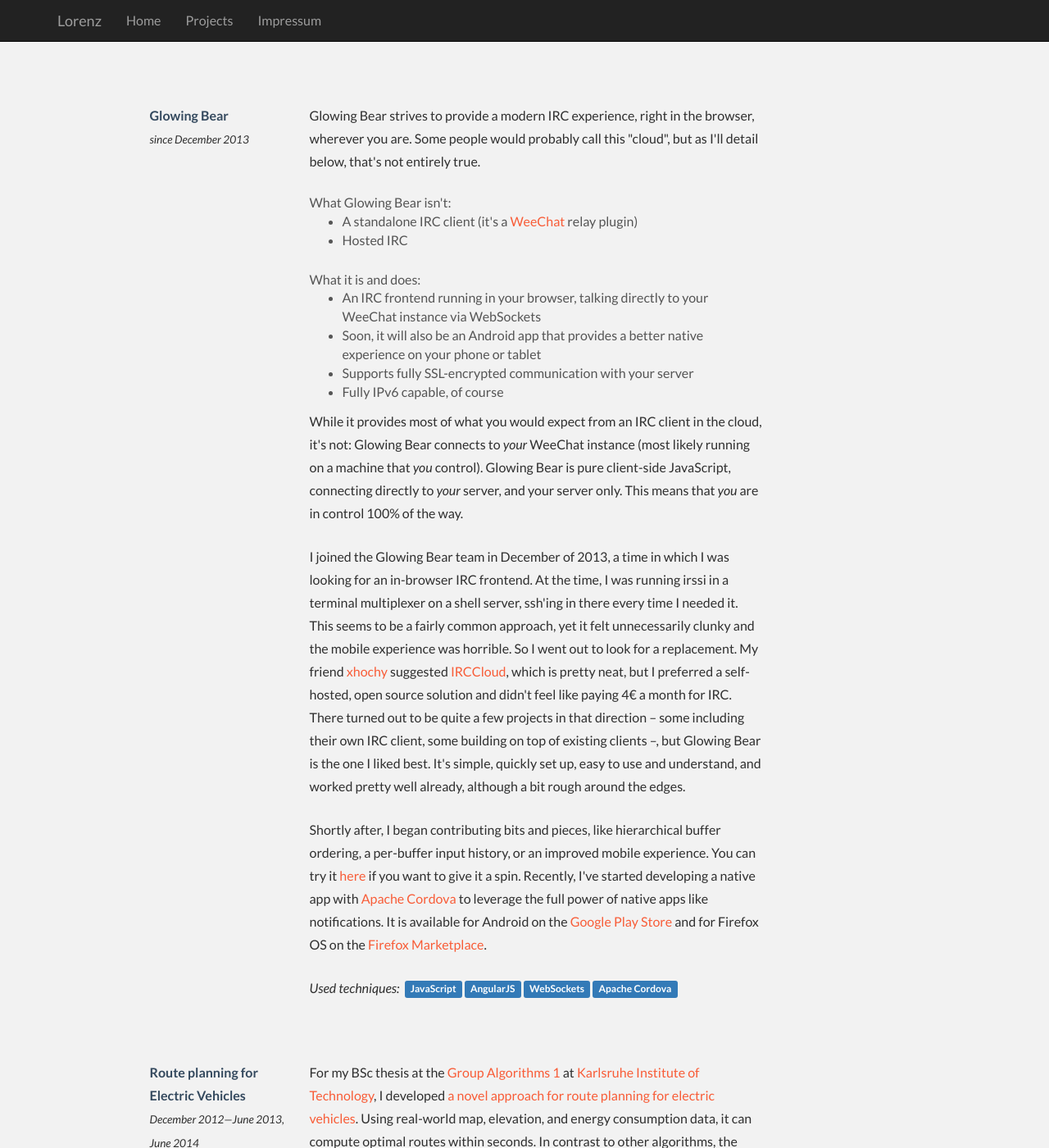
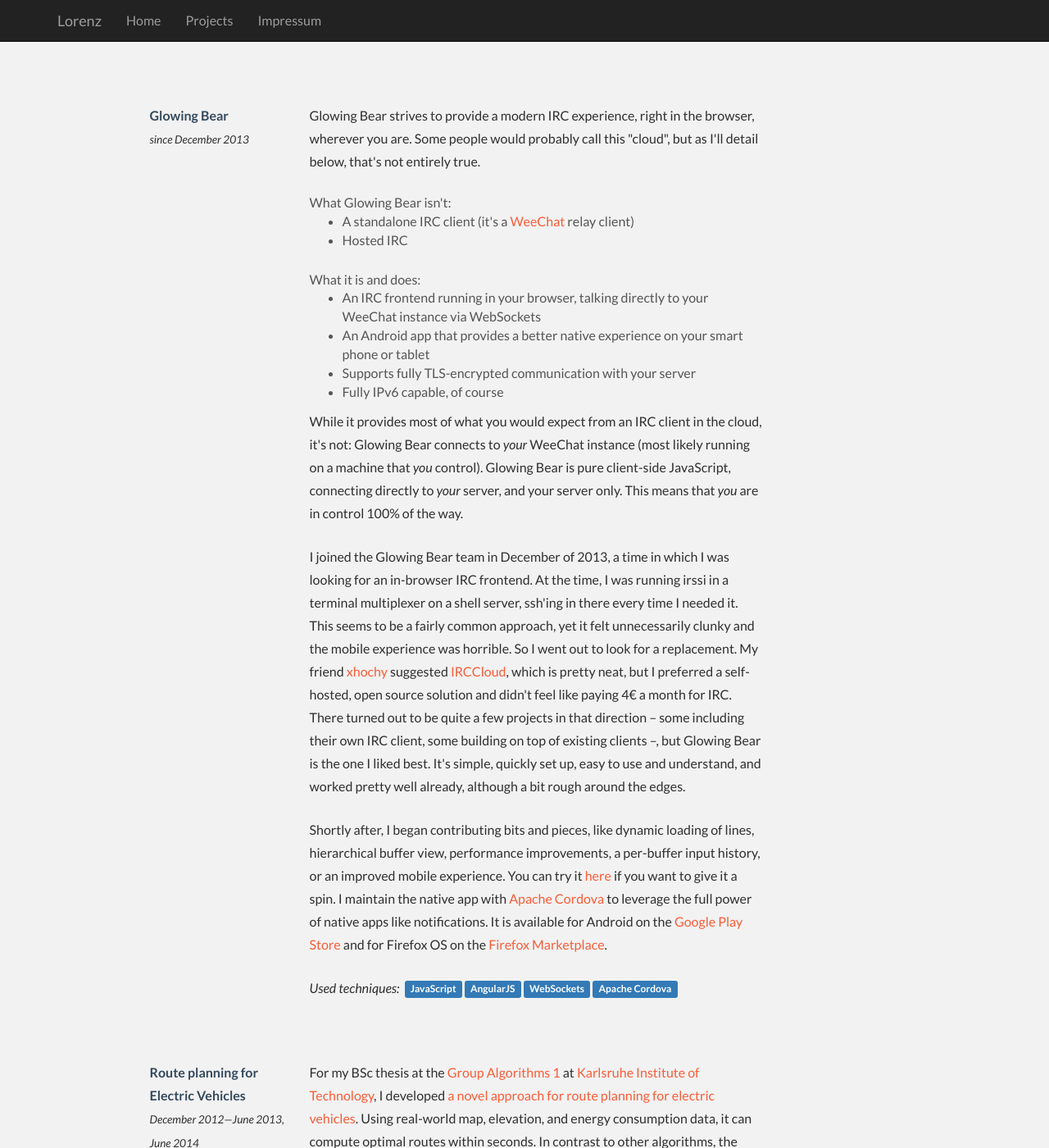
Before and after one commit to lorenzhs/lorenzhs.github.io, a Jekyll site: the page built from projects.html, in a window 1280 px wide and 1400 px high, scrolled down 431 px. Shown: the whole window at 82% size. Built offline with Jekyll 4.4.1, drawn with Linux system fonts in a browser that asks for light colours; nearby versions of some CDN libraries.

Commit message:
Fix Glowing Bear stuff on projects page

```diff
--- a/projects.html
+++ b/projects.html
@@ -52,15 +52,15 @@
             </p>
             <span>What Glowing Bear isn't:</span>
             <ul>
-                <li>A standalone IRC client (it's a <a href="http://www.weechat.org/">WeeChat</a> relay plugin)</li>
+                <li>A standalone IRC client (it's a <a href="http://www.weechat.org/">WeeChat</a> relay client)</li>
                 <li>Hosted IRC</li>
             </ul>
             </p>
             <span>What it is and does:</span>
             <ul>
                 <li>An IRC frontend running in your browser, talking directly to your WeeChat instance via WebSockets</li>
-                <li>Soon, it will also be an Android app that provides a better native experience on your phone or tablet</li>
-                <li>Supports fully SSL-encrypted communication with your server</li>
+                <li>An Android app that provides a better native experience on your smart phone or tablet</li>
+                <li>Supports fully TLS-encrypted communication with your server</li>
                 <li>Fully IPv6 capable, of course</li>
             </ul>
             <p>
@@ -71,7 +71,7 @@
             I joined the Glowing Bear team in December of 2013, a time in which I was looking for an in-browser IRC frontend. At the time, I was running irssi in a terminal multiplexer on a shell server, ssh'ing in there every time I needed it. This seems to be a fairly common approach, yet it felt unnecessarily clunky and the mobile experience was horrible. So I went out to look for a replacement. My friend <a href="https://xhochy.com">xhochy</a> suggested <a href="https://www.irccloud.com/">IRCCloud</a>, which is pretty neat, but I preferred a self-hosted, open source solution and didn't feel like paying 4€ a month for IRC. There turned out to be quite a few projects in that direction – some including their own IRC client, some building on top of existing clients –, but Glowing Bear is the one I liked best. It's simple, quickly set up, easy to use and understand, and worked pretty well already, although a bit rough around the edges.
             </p>
             <p>
-            Shortly after, I began contributing bits and pieces, like hierarchical buffer ordering, a per-buffer input history, or an improved mobile experience. You can try it <a href="http://www.glowing-bear.org">here</a> if you want to give it a spin. Recently, I've started developing a native app with <a href="https://cordova.apache.org/">Apache Cordova</a> to leverage the full power of native apps like notifications. It is available for Android on the <a href="https://play.google.com/store/apps/details?id=com.glowing_bear">Google Play Store</a> and for Firefox OS on the <a href="https://marketplace.firefox.com/app/glowing-bear/">Firefox Marketplace</a>.
+            Shortly after, I began contributing bits and pieces, like dynamic loading of lines, hierarchical buffer view, performance improvements, a per-buffer input history, or an improved mobile experience. You can try it <a href="http://www.glowing-bear.org">here</a> if you want to give it a spin. I maintain the native app with <a href="https://cordova.apache.org/">Apache Cordova</a> to leverage the full power of native apps like notifications. It is available for Android on the <a href="https://play.google.com/store/apps/details?id=com.glowing_bear">Google Play Store</a> and for Firefox OS on the <a href="https://marketplace.firefox.com/app/glowing-bear/">Firefox Marketplace</a>.
             </p>
             <p>
             <em>Used techniques:&nbsp;</em>
```
